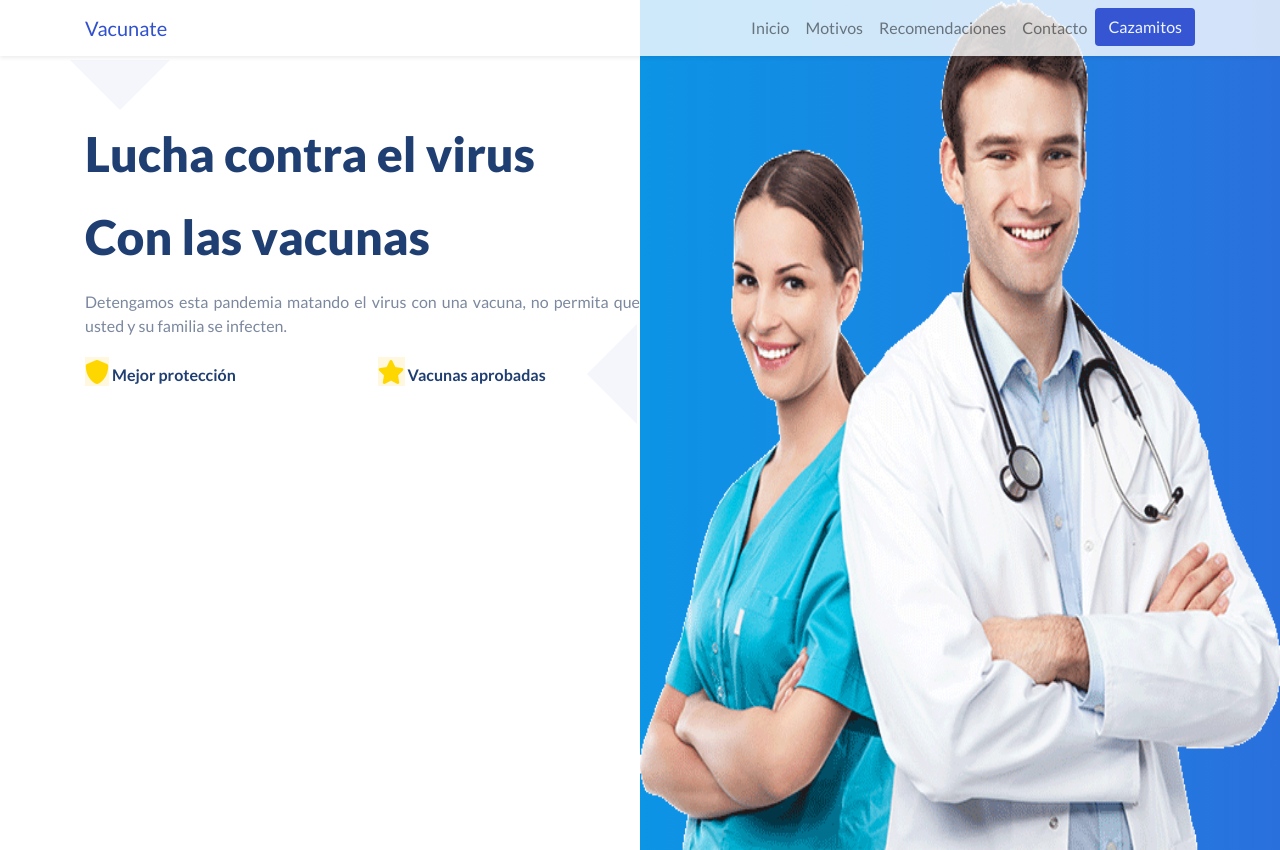
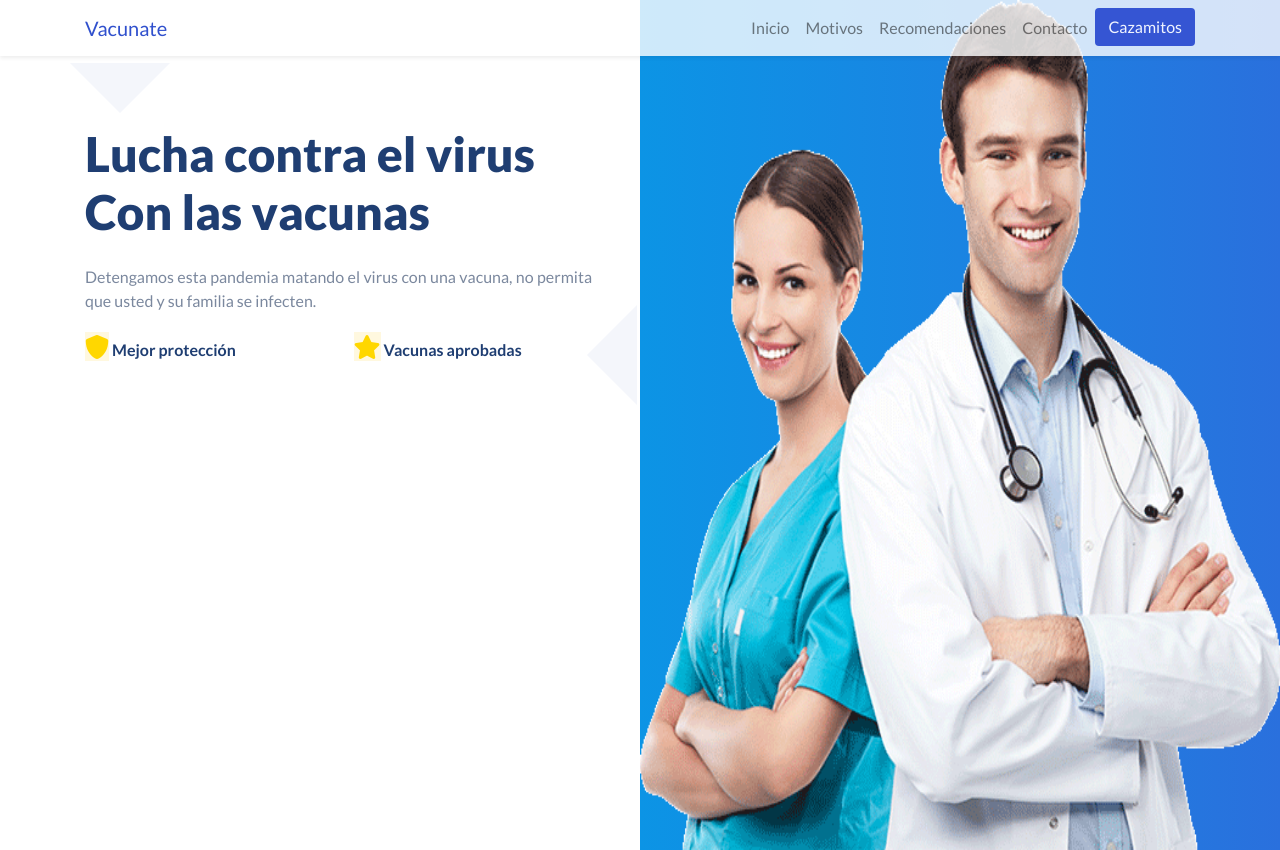
Before and after one commit to GerardoCabreraH/FrontEndMisionCSS, a plain HTML site: page webpage/booking-vaccine.html in a window 1280 px wide. Shown: the top 850 px of the page. Drawn offline with Linux system fonts and the light colour scheme.

Commit message:
Modificar header

```diff
--- a/webpage/booking-vaccine.html
+++ b/webpage/booking-vaccine.html
@@ -64,18 +64,17 @@
                             <div class="figura">
                                 <div class="trianguloHeader1"></div>
                             </div>
-                            <h1 class="titlePrimary">Lucha contra el virus</h1>
-                            <h2 class="titlePrimary">Con las vacunas</h2>
-                            <p>Detengamos esta pandemia matando el virus con una vacuna, no permita que usted y su
-                                familia se infecten.</p>
-                            <div class="row">
+                            <h1 class="titlePrimary">Lucha contra el virus<br>Con las vacunas</h1>
+                            <p class="pr-5">Detengamos esta pandemia matando el virus con una vacuna, no permita que usted y su familia se
+                                infecten.</p>
+                            <div class="row pr-5">
                                 <div class="col-12 col-sm-6">
-                                    <p><span class="icon-hero-info"><i class="fas fa-shield-alt"></i></span> <span
-                                            class="titleSecondary">Mejor protección</span></p>
+                                    <p><span class="icon-hero-info"><i class="fas fa-shield-alt"></i></span> <span class="titleSecondary">Mejor
+                                            protección</span></p>
                                 </div>
                                 <div class="col-12 col-sm-6">
-                                    <p><span class="icon-hero-info"><i class="fas fa-star"></i></span> <span
-                                            class="titleSecondary">Vacunas aprobadas</span></p>
+                                    <p><span class="icon-hero-info"><i class="fas fa-star"></i></span> <span class="titleSecondary">Vacunas
+                                            aprobadas</span></p>
                                 </div>
                             </div>
                             <div class="figura">
```
Also changed, not shown: webpage/conditions.html (+8 -9 lines), webpage/hoax-buster.html (+8 -9 lines), webpage/policy.html (+8 -9 lines).
